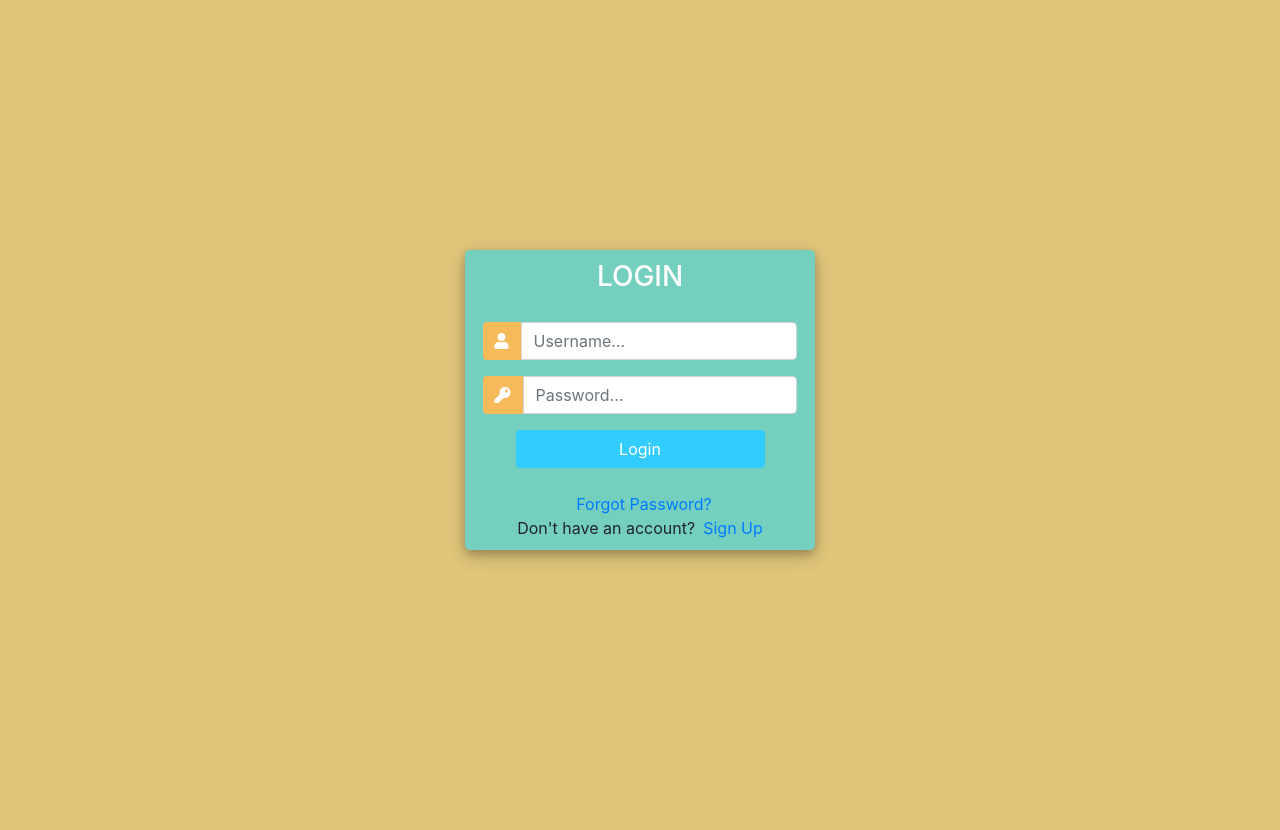
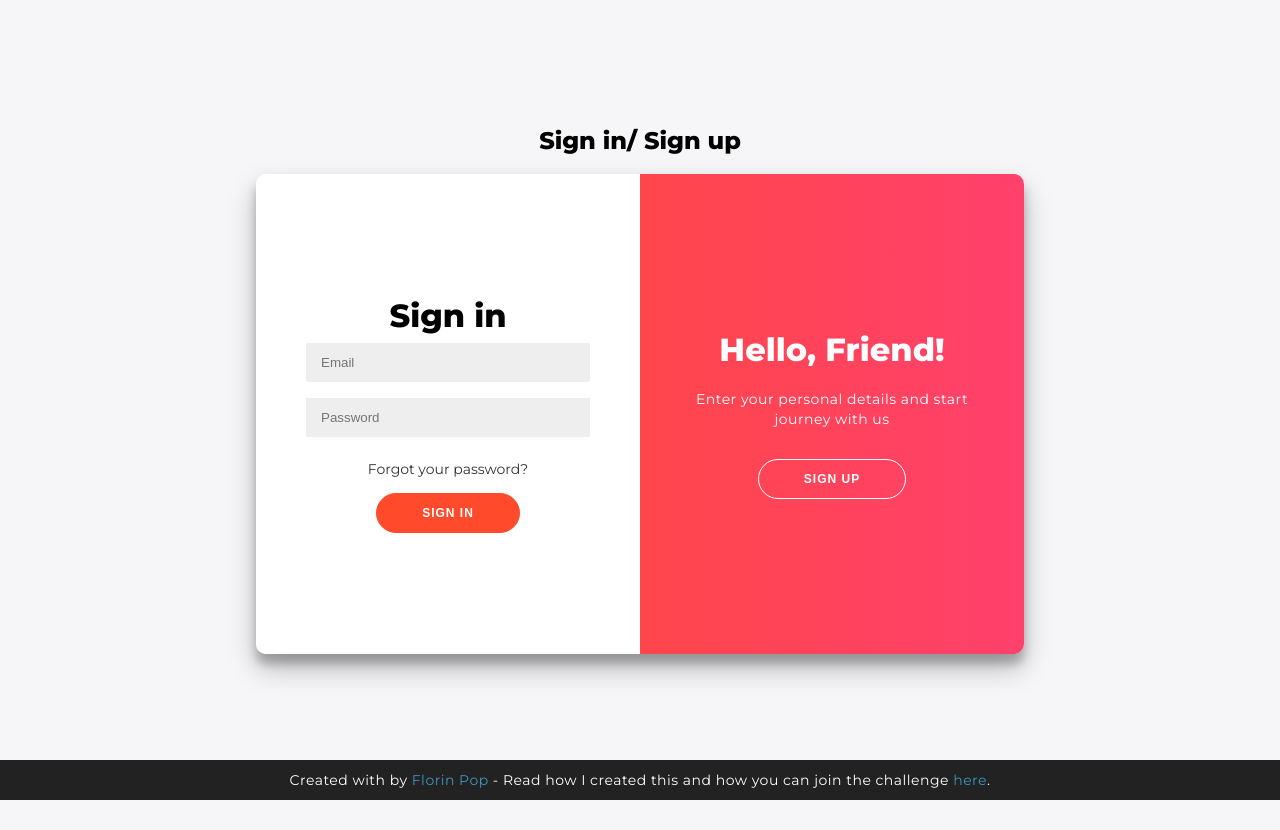
Before and after one commit to Asmit007/Main-Stream, a Django app: template Stream-project-main/firstapp/templates/Login.html in a window 1280 px wide. Before the commit the page ends 562 px from the top, so only its background shows below. Run offline with Django 3.2, Linux system fonts and the light colour scheme; the template is opened without the code that fills it, so the values that code supplies are empty; some libraries are stand-ins or nearby versions.

Commit message:
Login page added with JS and fixed navbar

```diff
--- /dev/null
+++ b/Stream-project-main/firstapp/static/JS/loginJS.js
@@ -0,0 +1,7 @@
+const signUpButton = document.getElementById('signUp');
+const signInButton = document.getElementById('signIn');
+const container = document.getElementById('container');
+
+signUpButton.addEventListener('click', () => {container.classList.add("right-panel-active");});
+
+signInButton.addEventListener('click', () => {container.classList.remove("right-panel-active");});
--- /dev/null
+++ b/Stream-project-main/firstapp/static/css/login.css
@@ -0,0 +1,251 @@
+@import url('https://fonts.googleapis.com/css?family=Montserrat:400,800');
+
+* {
+	box-sizing: border-box;
+}
+
+body {
+	background: #f6f5f7;
+	display: flex;
+	justify-content: center;
+	align-items: center;
+	flex-direction: column;
+	font-family: 'Montserrat', sans-serif;
+	height: 100vh;
+	margin: -20px 0 50px;
+}
+
+h1 {
+	font-weight: bold;
+	margin: 0;
+}
+
+h2 {
+	text-align: center;
+}
+
+p {
+	font-size: 14px;
+	font-weight: 100;
+	line-height: 20px;
+	letter-spacing: 0.5px;
+	margin: 20px 0 30px;
+}
+
+span {
+	font-size: 12px;
+}
+
+a {
+	color: #333;
+	font-size: 14px;
+	text-decoration: none;
+	margin: 15px 0;
+}
+
+button {
+	border-radius: 20px;
+	border: 1px solid #FF4B2B;
+	background-color: #FF4B2B;
+	color: #FFFFFF;
+	font-size: 12px;
+	font-weight: bold;
+	padding: 12px 45px;
+	letter-spacing: 1px;
+	text-transform: uppercase;
+	transition: transform 80ms ease-in;
+}
+
+button:active {
+	transform: scale(0.95);
+}
+
+button:focus {
+	outline: none;
+}
+
+button.ghost {
+	background-color: transparent;
+	border-color: #FFFFFF;
+}
+
+form {
+	background-color: #FFFFFF;
+	display: flex;
+	align-items: center;
+	justify-content: center;
+	flex-direction: column;
+	padding: 0 50px;
+	height: 100%;
+	text-align: center;
+}
+
+input {
+	background-color: #eee;
+	border: none;
+	padding: 12px 15px;
+	margin: 8px 0;
+	width: 100%;
+}
+
+.container {
+	background-color: #fff;
+	border-radius: 10px;
+  	box-shadow: 0 14px 28px rgba(0,0,0,0.25),
+			0 10px 10px rgba(0,0,0,0.22);
+	position: relative;
+	overflow: hidden;
+	width: 768px;
+	max-width: 100%;
+	min-height: 480px;
+}
+
+.form-container {
+	position: absolute;
+	top: 0;
+	height: 100%;
+	transition: all 0.6s ease-in-out;
+}
+
+.sign-in-container {
+	left: 0;
+	width: 50%;
+	z-index: 2;
+}
+
+.container.right-panel-active .sign-in-container {
+	transform: translateX(100%);
+}
+
+.sign-up-container {
+	left: 0;
+	width: 50%;
+	opacity: 0;
+	z-index: 1;
+}
+
+.container.right-panel-active .sign-up-container {
+	transform: translateX(100%);
+	opacity: 1;
+	z-index: 5;
+	animation: show 0.6s;
+}
+
+@keyframes show {
+	0%, 49.99% {
+		opacity: 0;
+		z-index: 1;
+	}
+
+	50%, 100% {
+		opacity: 1;
+		z-index: 5;
+	}
+}
+
+.overlay-container {
+	position: absolute;
+	top: 0;
+	left: 50%;
+	width: 50%;
+	height: 100%;
+	overflow: hidden;
+	transition: transform 0.6s ease-in-out;
+	z-index: 100;
+}
+
+.container.right-panel-active .overlay-container{
+	transform: translateX(-100%);
+}
+
+.overlay {
+	background: #FF416C;
+	background: -webkit-linear-gradient(to right, #FF4B2B, #FF416C);
+	background: linear-gradient(to right, #FF4B2B, #FF416C);
+	background-repeat: no-repeat;
+	background-size: cover;
+	background-position: 0 0;
+	color: #FFFFFF;
+	position: relative;
+	left: -100%;
+	height: 100%;
+	width: 200%;
+  	transform: translateX(0);
+	transition: transform 0.6s ease-in-out;
+}
+
+.container.right-panel-active .overlay {
+  	transform: translateX(50%);
+}
+
+.overlay-panel {
+	position: absolute;
+	display: flex;
+	align-items: center;
+	justify-content: center;
+	flex-direction: column;
+	padding: 0 40px;
+	text-align: center;
+	top: 0;
+	height: 100%;
+	width: 50%;
+	transform: translateX(0);
+	transition: transform 0.6s ease-in-out;
+}
+
+.overlay-left {
+	transform: translateX(-20%);
+}
+
+.container.right-panel-active .overlay-left {
+	transform: translateX(0);
+}
+
+.overlay-right {
+	right: 0;
+	transform: translateX(0);
+}
+
+.container.right-panel-active .overlay-right {
+	transform: translateX(20%);
+}
+
+.social-container {
+	margin: 20px 0;
+}
+
+.social-container a {
+	border: 1px solid #DDDDDD;
+	border-radius: 50%;
+	display: inline-flex;
+	justify-content: center;
+	align-items: center;
+	margin: 0 5px;
+	height: 40px;
+	width: 40px;
+}
+
+footer {
+    background-color: #222;
+    color: #fff;
+    font-size: 14px;
+    bottom: 0;
+    position: fixed;
+    left: 0;
+    right: 0;
+    text-align: center;
+    z-index: 999;
+}
+
+footer p {
+    margin: 10px 0;
+}
+
+footer i {
+    color: red;
+}
+
+footer a {
+    color: #3c97bf;
+    text-decoration: none;
+}
--- a/Stream-project-main/firstapp/templates/Homepage.html
+++ b/Stream-project-main/firstapp/templates/Homepage.html
@@ -90,7 +90,7 @@
                </form>
        </div>
 
-       <a href="{% url 'LP' %}" ><i class="fa fa-user-circle"></i> Login / Sign Up</a>
+       <a href="{% url 'LP' %}" style="margin-right: -1%;"><i class="fa fa-user-circle"></i> Login / Sign Up</a>
 
    </div>
 
--- a/Stream-project-main/firstapp/templates/Login.html
+++ b/Stream-project-main/firstapp/templates/Login.html
@@ -1,132 +1,56 @@
-<!DOCTYPE html>
 <html>
 
-<head>
+<title>Login/Signup</title>
 
-	<link rel="stylesheet" href="https://stackpath.bootstrapcdn.com/bootstrap/4.1.3/css/bootstrap.min.css" integrity="sha384-MCw98/SFnGE8fJT3GXwEOngsV7Zt27NXFoaoApmYm81iuXoPkFOJwJ8ERdknLPMO" crossorigin="anonymous">
-	<script src="https://ajax.googleapis.com/ajax/libs/jquery/3.3.1/jquery.min.js"></script>
-	<link rel="stylesheet" href="https://use.fontawesome.com/releases/v5.6.1/css/all.css" integrity="sha384-gfdkjb5BdAXd+lj+gudLWI+BXq4IuLW5IT+brZEZsLFm++aCMlF1V92rMkPaX4PP" crossorigin="anonymous">
+<link rel="stylesheet" href="../static/css/login.css">
 
-
-	<style>
-		body,
-		html {
-			margin: 0;
-			padding: 0;
-			height: 100%;
-			background: #e0c57a !important;
-		}
-		.user_card {
-			width: 350px;
-			margin-top: auto;
-			margin-bottom: auto;
-			background: #74cfbf;
-			position: relative;
-			display: flex;
-			justify-content: center;
-			flex-direction: column;
-			padding: 10px;
-			box-shadow: 0 4px 8px 0 rgba(0, 0, 0, 0.2), 0 6px 20px 0 rgba(0, 0, 0, 0.19);
-			-webkit-box-shadow: 0 4px 8px 0 rgba(0, 0, 0, 0.2), 0 6px 20px 0 rgba(0, 0, 0, 0.19);
-			-moz-box-shadow: 0 4px 8px 0 rgba(0, 0, 0, 0.2), 0 6px 20px 0 rgba(0, 0, 0, 0.19);
-			border-radius: 5px;
-
-		}
-
-		.form_container {
-			margin-top: 20px;
-		}
-
-		#form-title{
-			color: #fff;
-
-		}
-
-		.login_btn {
-			width: 100%;
-			background: #33ccff !important;
-			color: white !important;
-		}
-		.login_btn:focus {
-			box-shadow: none !important;
-			outline: 0px !important;
-		}
-		.login_container {
-			padding: 0 2rem;
-		}
-		.input-group-text {
-			background: #f7ba5b !important;
-			color: white !important;
-			border: 0 !important;
-			border-radius: 0.25rem 0 0 0.25rem !important;
-		}
-		.input_user,
-		.input_pass:focus {
-			box-shadow: none !important;
-			outline: 0px !important;
-		}
-
-		#messages{
-			background-color: grey;
-			color: #fff;
-			padding: 10px;
-			margin-top: 10px;
-		}
-	</style>
-
-</head>
 <body>
-	<div class="container h-100">
-		<div class="d-flex justify-content-center h-100">
-			<div class="user_card">
-				<div class="d-flex justify-content-center">
-
-
-					<h3 id="form-title">LOGIN</h3>
-				</div>
-				<div class="d-flex justify-content-center form_container">
-					<form method="POST" action="">
-                        {% csrf_token %}
-						<div class="input-group mb-3">
-							<div class="input-group-append">
-								<span class="input-group-text"><i class="fas fa-user"></i></span>
-							</div>
-							<input type="text" name="username" placeholder="Username..." class="form-control">
-						</div>
-						<div class="input-group mb-2">
-							<div class="input-group-append">
-								<span class="input-group-text"><i class="fas fa-key"></i></span>
-							</div>
-								<input type="password" name="password" placeholder="Password..." class="form-control" >
-						</div>
-
-							<div class="d-flex justify-content-center mt-3 login_container">
-				 				<input class="btn login_btn" type="submit" value="Login">
-				   			</div>
-					</form>
-
-				</div>
-
-                {% for msg in messages %}
-
-                <p id="messages" >{{msg}}</p>
-
-                {% endfor %}
-				<div class="mt-4">
-					<div class="d-flex justify-content-center links">
-		             <a href="" class="ml-2">Forgot Password?</a>
-					</div>
-
-
-
-					<div class="d-flex justify-content-center links">
-						Don't have an account? <a href="{% url 'Sup' %}" class="ml-2">Sign Up</a>
-					</div>
-
-				</div>
+<h2>Sign in/ Sign up</h2>
+<div class="container" id="container">
+	<div class="form-container sign-up-container">
+		<form action="#">
+			<h1>Create Account</h1>
+			<input type="text" placeholder="Name" />
+			<input type="email" placeholder="Email" />
+			<input type="password" placeholder="Password" />
+			<button>Sign Up</button>
+		</form>
+	</div>
+	<div class="form-container sign-in-container">
+		<form action="#">
+			<h1>Sign in</h1>
+			<input type="email" placeholder="Email" />
+			<input type="password" placeholder="Password" />
+			<a href="#">Forgot your password?</a>
+			<button>Sign In</button>
+		</form>
+	</div>
+	<div class="overlay-container">
+		<div class="overlay">
+			<div class="overlay-panel overlay-left">
+				<h1>Welcome Back!</h1>
+				<p>To keep connected with us please login with your personal info</p>
+				<button class="ghost" id="signIn">Sign In</button>
+			</div>
+			<div class="overlay-panel overlay-right">
+				<h1>Hello, Friend!</h1>
+				<p>Enter your personal details and start journey with us</p>
+				<button class="ghost" id="signUp">Sign Up</button>
 			</div>
 		</div>
 	</div>
+</div>
+
+<footer>
+	<p>
+		Created with <i class="fa fa-heart"></i> by
+		<a target="_blank" href="https://florin-pop.com">Florin Pop</a>
+		- Read how I created this and how you can join the challenge
+		<a target="_blank" href="https://www.florin-pop.com/blog/2019/03/double-slider-sign-in-up-form/">here</a>.
+	</p>
+</footer>
+
+<script src="../static/JS/loginJS.js"></script>
+
 </body>
-
 </html>
--- a/Stream-project-main/firstapp/templates/Movies.html
+++ b/Stream-project-main/firstapp/templates/Movies.html
@@ -25,7 +25,7 @@
         </form>
 </div>
 
-<a href="#" style="float:right;" ><i class="fa fa-user-circle"></i> Login / Sign Up</a>
+<a href="{% url 'LP' %}" style="float:right;" ><i class="fa fa-user-circle"></i> Login / Sign Up</a>
 
 
 </div>
--- a/Stream-project-main/firstapp/templates/Navbar.html
+++ b/Stream-project-main/firstapp/templates/Navbar.html
@@ -27,7 +27,7 @@
             </form>
     </div>
 
-    <a href="#" style="float:right ;" ><i class="fa fa-user-circle"></i> Login / Sign Up</a>
+    <a href="{% url 'LP' %}" style="float:right ;" ><i class="fa fa-user-circle"></i> Login / Sign Up</a>
 
 </div>
 
```
